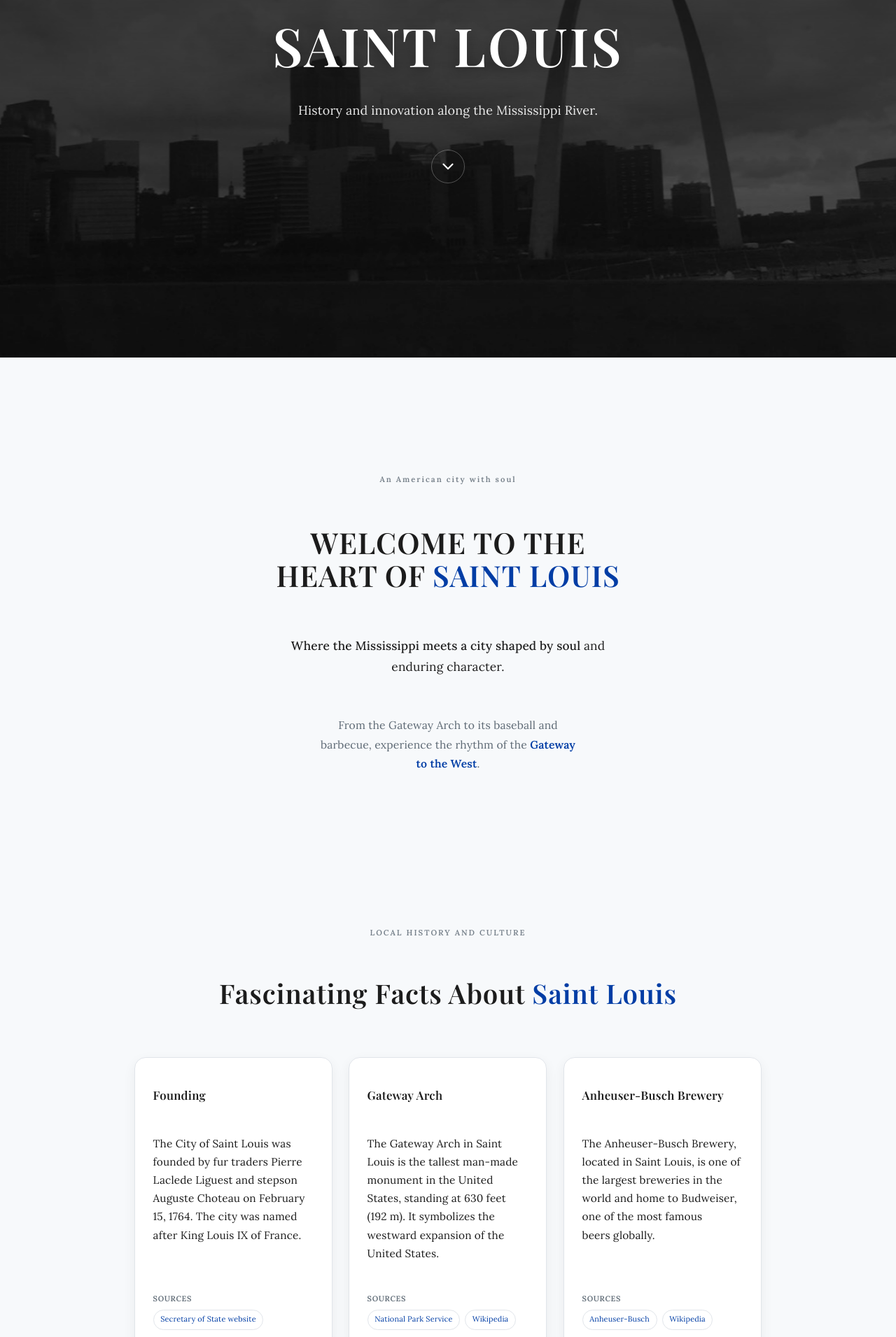
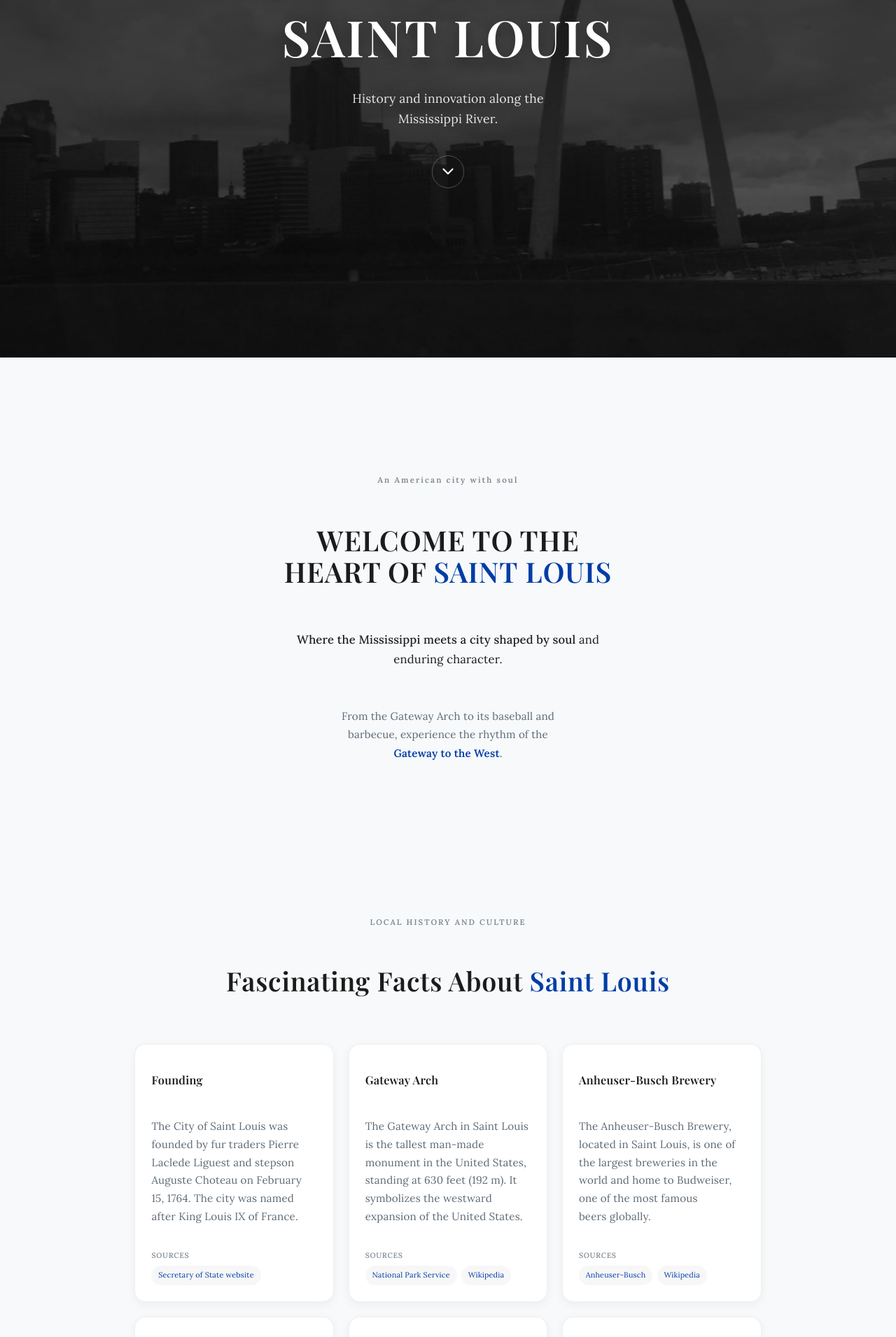
Before and after one commit to mcckyle/saint-louis-facts, a React (Vite) app: page / in a window 1280 px wide. Shown: the part 289-2200 px from the top of the page at 70% size. Built offline with nearby package versions, Linux system fonts and the light colour scheme.

Commit message:
FunFactsList.jsx: Change two divs into an article and footer, respectively.

```diff
--- a/index.html
+++ b/index.html
@@ -13,7 +13,6 @@
     <meta name="color-scheme" content="light dark" />
 
     <!-- Fonts. -->
-    <meta name="font-rendering" content="optimizeLegibility" />
     <link rel="preconnect" href="https://fonts.googleapis.com" />
     <link rel="preconnect" href="https://fonts.gstatic.com" crossorigin />
     <link
@@ -34,7 +33,7 @@
     />
 
     <!-- Prevent White Flash Before CSS Loads. -->
-    <style>html { background: #0F141A; color-scheme: light dark; }</style>
+    <style>html { background: #0F141A; }</style>
   </head>
 
   <body>
--- a/src/App.css
+++ b/src/App.css
@@ -20,7 +20,6 @@
     --color-bg: var(--stl-light);
     --color-bg-alt: var(--stl-white);
     --color-surface: var(--stl-white);
-    --color-surface-muted: rgba(255, 255, 255, 0.6);
     --color-text: var(--stl-ink);
     --color-text-muted: var(--stl-muted);
     --color-primary: var(--stl-blue);
@@ -40,22 +39,21 @@
     /* Radius. */
     --radius-sm: 12px;
     --radius: 16px;
-    --radius-lg: 24px;
 
     /* Shadows. */
-    --shadow-soft: 0 6px 18px rgba(0, 0, 0, 0.06);
-    --shadow-lift: 0 14px 32px rgba(0, 0, 0, 0.10);
+    --shadow-soft: 0 4px 14px rgba(0, 0, 0, 0.05);
+    --shadow-lift: 0 12px 28px rgba(0, 0, 0, 0.08);
 
     /* Spacing. */
     --pad-x: clamp(1.25rem, 4vw, 3.5rem);
     --pad-y: clamp(4rem, 7vw, 7rem);
 
-    --space-1: clamp(0.9rem, 1.5vw, 1.25rem);
-    --space-2: clamp(2rem, 4vw, 3rem);
-    --space-3: clamp(3rem, 5vw, 5rem);
+    --space-1: clamp(1rem, 1.6vw, 1.3rem);
+    --space-2: clamp(2.2rem, 4vw, 3.2rem);
+    --space-3: clamp(3.2rem, 5vw, 5.2rem);
 
     /* Motion. */
-    --transition: 280ms cubic-bezier(0.25, 0.8, 0.4, 1);
+    --transition: 260ms cubic-bezier(0.25, 0.8, 0.4, 1);
 }
 
 /* ====================================
@@ -66,15 +64,11 @@
     min-height: 100vh;
     display: flex;
     flex-direction: column;
-
-    background: var(--color-bg);
-    overflow-x: clip;
 }
 
 /* App Main Content Frame Styles. */
 .main
 {
-    width: 100%;
     max-width: var(--content-max);
     margin-inline: auto;
 
@@ -83,14 +77,13 @@
 
     padding: var(--pad-y) var(--pad-x);
 }
-.main > * { width: 100%; margin-inline: auto; }
 
 /* ====================================
    App Headings Styles.
 ======================================= */
 h1, h2, h3 { font-family: var(--font-heading); font-weight: 600; letter-spacing: 0.015em; line-height: 1.15; text-wrap: balance; }
-h1 { font-size: clamp(2.5rem, 5vw, 3.5rem); line-height: 1.1; }
-h2 { font-size: clamp(1.8rem, 4vw, 2.4rem); line-height: 1.15; }
+h1 { font-size: clamp(2.5rem, 5vw, 3.5rem); }
+h2 { font-size: clamp(1.8rem, 4vw, 2.4rem); }
 h3 { font-size: clamp(1.2rem, 2.4vw, 1.45rem); }
 
 /* ====================================
@@ -103,7 +96,7 @@ h3 { font-size: clamp(1.2rem, 2.4vw, 1.45rem); }
     top: 1rem;
     left: 1rem;
 
-    padding: 0.65rem 1rem;
+    padding: 0.6rem 1rem;
     background: var(--color-bg-alt);
     color: var(--color-primary);
 
@@ -121,11 +114,11 @@ h3 { font-size: clamp(1.2rem, 2.4vw, 1.45rem); }
 ======================================= */
 @media (prefers-color-scheme: dark)
 {
-    :root {
+    :root
+    {
         --color-bg: #0F141A;
         --color-bg-alt: #141A21;
         --color-surface: #141A21;
-    --color-surface-muted: rgba(20, 26, 33, 0.6);
         --color-text: #E8EDF3;
         --color-text-muted: #A9B3BE;
         --color-border: #2A3440;
@@ -137,7 +130,7 @@ h3 { font-size: clamp(1.2rem, 2.4vw, 1.45rem); }
 ======================================= */
 @keyframes fadeInUp
 {
-    from { opacity: 0; transform: translateY(24px); }
+    from { opacity: 0; transform: translateY(20px); }
     to { opacity: 1; transform: translateY(0); }
 }
 
--- a/src/components/FunFactsList/FunFactsList.css
+++ b/src/components/FunFactsList/FunFactsList.css
@@ -17,7 +17,7 @@
 
     display: flex;
     flex-direction: column;
-    gap: clamp(2rem, 3vw, 2.75rem);
+    gap: clamp(2rem, 3vw, 2.5rem);
 }
 .facts-header
 {
@@ -25,7 +25,7 @@
     flex-direction: column;
     align-items: center;
     text-align: center;
-    gap: 0.75rem;
+    gap: 0.65rem;
 }
 .facts-eyebrow
 {
@@ -34,15 +34,15 @@
     letter-spacing: 0.18em;
     text-transform: uppercase;
     color: var(--color-text-muted);
-    opacity: 0.85;
+    opacity: 0.8;
 }
 
 /* Section Heading Styles. */
 .fun-facts-heading
 {
-    font-size: clamp(2rem, 3.6vw, 2.4rem);
+    font-size: clamp(2rem, 3.6vw, 2.35rem);
     line-height: 1.12;
-    letter-spacing: 0.025em;
+    letter-spacing: 0.02em;
 }
 
 /* ====================================
@@ -52,8 +52,8 @@
 {
     list-style: none;
     display: grid;
-    grid-template-columns: repeat(auto-fit, minmax(280px, 1fr));
-    gap: clamp(1.1rem, 1.8vw, 1.5rem);
+    grid-template-columns: repeat(auto-fit, minmax(260px, 1fr));
+    gap: clamp(1rem, 1.6vw, 1.35rem);
     padding: 0;
     margin: 0;
 }
@@ -64,39 +64,38 @@
     display: flex;
     flex-direction: column;
     justify-content: space-between;
-    gap: 1.4rem;
+    gap: 1.2rem;
 
-    padding: clamp(1.3rem, 2vw, 1.6rem);
+    padding: clamp(1.25rem, 1.8vw, 1.5rem);
     background: var(--color-surface);
-    border: 1px solid var(--color-border);
+    border: 1px solid rgba(0, 0, 0, 0.06);
     border-radius: var(--radius);
     box-shadow: var(--shadow-soft);
-    will-change: transform;
 
     transition: transform var(--transition),
-                border-color var(--transition),
                 box-shadow var(--transition);
 }
 .fact-item:hover
 {
-    transform: translateY(-4px);
-    border-color: rgba(0, 0, 0, 0.08);
+    transform: translateY(-3px);
     box-shadow: var(--shadow-lift);
 }
-.fact-copy { display: flex; flex-direction: column; gap: 0.8rem; }
+.fact-copy { display: flex; flex-direction: column; gap: 0.7rem; }
 
 /* Fact Title Styles. */
 .fact-title
 {
-    font-size: 1.05rem;
+    font-size: 1.02rem;
     line-height: 1.35;
+    color: var(--color-text);
 }
 
 /* Fact Description Styles. */
 .fact-description
 {
-    font-size: 0.96rem;
+    font-size: 0.95rem;
     line-height: 1.7;
+    color: var(--color-text-muted);
 }
 
 /* Fact Sources Block Styles. */
@@ -104,45 +103,47 @@
 {
     display: flex;
     flex-direction: column;
-    gap: 0.35rem;
+    gap: 0.3rem;
     margin-top: auto; /* Keeps Sources aligned at the bottom of the source card. */
-    padding-top: 0.35rem;
 }
 
 .sources-label
 {
-    font-size: 0.68rem;
+    font-size: 0.66rem;
     font-weight: 600;
     letter-spacing: 0.06em;
     text-transform: uppercase;
     color: var(--color-text-muted);
+    opacity: 0.75;
 }
 
 /* Source Links Row Styles. */
-.sources-links { display: flex; flex-wrap: wrap; gap: 0.45rem; }
+.sources-links { display: flex; flex-wrap: wrap; gap: 0.4rem; }
 .source-link
 {
     display: inline-flex;
     align-items: center;
-    min-height: 1.85rem;
-    padding: 0.25rem 0.6rem;
 
-    border: 1px solid var(--color-border);
+    padding: 0.2rem 0.55rem;
+    min-height: 1.8rem;
+
+    border: 1px solid transparent;
     border-radius: 999px;
-    background: transparent;
+
+    font-size: 0.68rem;
+    background: rgba(0, 0, 0, 0.03);
     color: var(--color-primary);
-    font-size: 0.68rem;
 
-    transition: color var(--transition),
-                border-color var(--transition),
+    transition: transform var(--transition),
                 background-color var(--transition),
-                transform var(--transition);
+                color var(--transition);
 }
 .source-link:hover,
 .source-link:focus-visible
 {
     transform: translateY(-1px);
-    background: rgba(0, 0, 0, 0.035);
+    background: rgba(0, 0, 0, 0.06);
+    color: var(--color-accent);
 }
 
 @media (prefers-reduced-motion: reduce)
@@ -153,7 +154,7 @@
 /* FunFactsList Media Queries Styles. */
 @media (max-width: 768px)
 {
-    .facts-eyebrow { font-size: 0.72rem; letter-spacing: 0.16em; }
-    .fact-item { padding: 1.35rem; gap: 1.25rem; }
-    .fact-description { font-size: 0.95rem; }
+    .facts-eyebrow { font-size: 0.7rem; letter-spacing: 0.16em; }
+    .fact-item { padding: 1.25rem; gap: 1.1rem; }
+    .fact-description { font-size: 0.94rem; }
 }
--- a/src/components/FunFactsList/FunFactsList.jsx
+++ b/src/components/FunFactsList/FunFactsList.jsx
@@ -1,6 +1,6 @@
 //Filename: FunFactsList.jsx
 //Author: Kyle McColgan
-//Date: 6 April 2026
+//Date: 13 April 2026
 //Description: This file contains the facts list for the Saint Louis Facts React project.
 
 import React from "react";
@@ -33,18 +33,18 @@ function FunFactsList({ facts = defaultFacts })
               initial={{ opacity: 0, y: 12 }}
               whileInView={{ opacity: 1, y: 0 }}
               transition={{
-                duration: 0.3,
-                delay: index * 0.035,
+                duration: 0.28,
+                delay: index * 0.03,
                 ease: "easeOut",
               }}
               viewport={{ once: true, margin: "-64px" }}
             >
-              <div className="fact-copy">
+              <article className="fact-copy">
                 <h3 className="fact-title">{fact.title}</h3>
                 <p className="fact-description">{fact.description}</p>
-              </div>
+              </article>
               {fact.sources?.length > 0 && (
-                <div className="fact-sources">
+                <footer className="fact-sources">
                   <span className="sources-label">Sources</span>
                   <div className="sources-links">
                     {fact.sources.map((source, sourceIndex) => (
@@ -60,7 +60,7 @@ function FunFactsList({ facts = defaultFacts })
                       </a>
                     ))}
                 </div>
-              </div>
+              </footer>
               )}
             </motion.li>
           ))}
--- a/src/components/Header/Header.css
+++ b/src/components/Header/Header.css
@@ -27,12 +27,11 @@
     height: 100%;
     object-fit: cover;
 
-    transform: scale(1.02);
-    filter: brightness(0.5);
-    will-change: transform;
+    transform: scale(1.02) translateZ(0);
+    filter: brightness(0.52);
     backface-visibility: hidden;
 
-    transition: transform 8s ease;
+    transition: transform 10s ease;
 }
 
 /* ====================================
@@ -45,9 +44,9 @@
 
     background: linear-gradient(
       180deg,
-      rgba(0, 0, 0, 0.7),
-      rgba(0, 0, 0, 0.4) 52%,
-      rgba(0, 0, 0, 0.12) 100%
+      rgba(0, 0, 0, 0.68),
+      rgba(0, 0, 0, 0.38) 55%,
+      rgba(0, 0, 0, 0.1) 100%
     );
 }
 
@@ -66,16 +65,16 @@
 ======================================= */
 .header-content
 {
-    max-width: 700px;
+    max-width: 680px;
     margin-inline: auto;
 
     display: flex;
     flex-direction: column;
     align-items: center;
     text-align: center;
-    gap: clamp(0.9rem, 1.8vw, 1.4rem);
+    gap: var(--space-1);
 
-    animation: heroFade 650ms cubic-bezier(0.25, 0.8, 0.4, 1) both;
+    animation: fadeInUp 600ms ease-out both;
 }
 
 /* ====================================
@@ -83,32 +82,31 @@
 ======================================= */
 .header-eyebrow
 {
-    font-size: 0.78rem;
+    font-size: 0.72rem;
     font-weight: 600;
-    letter-spacing: 0.22em;
+    letter-spacing: 0.2em;
     text-transform: uppercase;
-    color: rgba(255, 255, 255, 0.72);
+    color: rgba(255, 255, 255, 0.7);
 }
 
 .header-title
 {
     margin: 0;
-    font-size: clamp(3rem, 6vw, 4.75rem);
-    line-height: 0.98;
+    font-size: clamp(3rem, 6vw, 4.5rem);
+    line-height: 1;
     letter-spacing: 0.04em;
     text-transform: uppercase;
     color: var(--color-inverse);
-    text-shadow: 0 8px 22px rgba(0, 0, 0, 0.35);
+    text-shadow: 0 6px 18px rgba(0, 0, 0, 0.32);
 }
 
 .header-subtitle
 {
-    max-width: 40ch;
-    font-size: clamp(1rem, 1.4vw, 1.15rem);
-    line-height: 1.7;
+    max-width: 38ch;
+    font-size: clamp(1rem, 1.4vw, 1.1rem);
+    line-height: 1.65;
 
-    color: rgba(255, 255, 255, 0.9);
-    text-shadow: 0 2px 10px rgba(0, 0, 0, 0.28);
+    color: rgba(255, 255, 255, 0.88);
 }
 
 /* ====================================
@@ -120,17 +118,14 @@
     align-items: center;
     justify-content: center;
 
-    width: 3rem;
-    height: 3rem;
+    width: 2.9rem;
+    height: 2.9rem;
 
-    border: 1px solid rgba(255, 255, 255, 0.28);
+    border: 1px solid rgba(255, 255, 255, 0.25);
     border-radius: 50%;
 
     background: transparent;
     color: var(--color-inverse);
-    box-shadow: var(--shadow-soft);
-    cursor: pointer;
-    will-change: transform;
 
     transition: transform var(--transition),
                 border-color var(--transition),
@@ -140,25 +135,25 @@
 .scroll-cue:hover,
 .scroll-cue:focus-visible
 {
-    transform: translateY(-2px);
-    border-color: rgba(255, 255, 255, 0.5);
-    background: rgba(255, 255, 255, 0.08);
-    box-shadow: var(--shadow-lift);
+    transform: translateY(-1px);
+    border-color: rgba(255, 255, 255, 0.45);
+    background: rgba(255, 255, 255, 0.06);
+    box-shadow: var(--shadow-soft);
 }
 
 /* ====================================
    Header Animations Styles.
 ======================================= */
-@keyframes heroFade
+/*@keyframes heroFade
 {
-    from { opacity: 0; transform: translateY(24px); }
+    from { opacity: 0; transform: translateY(20px); }
     to { opacity: 1; transform: translateY(0); }
-}
+}*/
 
-/* Simple Parallax Hover Effect Media Query Styles. */
+/* Simple Parallax Hover Effect Media Query (Desktop Only) Styles. */
 @media (hover: hover) and (pointer: fine)
 {
-    .header:hover .header-image { transform: scale(1.045); }
+    .header:hover .header-image { transform: scale(1.04) translateZ(0); }
 }
 
 @media (prefers-reduced-motion: reduce)
@@ -173,7 +168,6 @@
 @media (max-width: 768px)
 {
     .header { min-height: 92svh; }
-    .header-title { letter-spacing: 0.04em; }
-    .header-eyebrow { font-size: 0.72rem; letter-spacing: 0.18em; }
-    .scroll-cue { width: 2.75rem; height: 2.75rem; }
+    .header-eyebrow { font-size: 0.7rem; letter-spacing: 0.18em; }
+    .scroll-cue { width: 2.6rem; height: 2.6rem; }
 }
--- a/src/components/Intro/Intro.css
+++ b/src/components/Intro/Intro.css
@@ -14,8 +14,7 @@
 ======================================= */
 .intro-inner
 {
-    position: relative;
-    max-width: 720px;
+    max-width: var(--content-narrow);
     margin-inline: auto;
 
     display: flex;
@@ -23,28 +22,27 @@
     align-items: center;
     gap: clamp(1rem, 2vw, 1.4rem);
     text-align: center;
-    will-change: transform, opacity;
 
-    animation: fadeInUp 650ms cubic-bezier(0.25, 0.8, 0.4, 1) both;
+    animation: fadeInUp 600ms ease-out both;
 }
-.intro-header { display: flex; flex-direction: column; gap: 0.75rem; }
+.intro-header { display: flex; flex-direction: column; gap: 0.65rem; }
 
 /* Intro Eyebrow Styles. */
 .intro-eyebrow
 {
-    font-size: 0.7rem;
+    font-size: 0.72rem;
     font-weight: 600;
     letter-spacing: 0.18em;
     color: var(--color-text-muted);
-    opacity: 0.85;
+    opacity: 0.8;
 }
 
 /* Intro Main Title Styles. */
 .intro-title
 {
-    font-size: clamp(2.15rem, 4.2vw, 2.6rem);
+    font-size: clamp(2.1rem, 4vw, 2.5rem);
     line-height: 1.12;
-    letter-spacing: 0.025em;
+    letter-spacing: 0.02em;
     text-transform: uppercase;
     color: var(--color-text);
 }
@@ -52,9 +50,9 @@
 /* Intro Lead Paragraph Styles. */
 .intro-lead
 {
-    max-width: 46ch;
+    max-width: 44ch;
     margin-inline: auto;
-    font-size: clamp(1.05rem, 1.35vw, 1.12rem);
+    font-size: clamp(1.02rem, 1.3vw, 1.1rem);
     line-height: 1.7;
     color: var(--color-text);
 }
@@ -63,8 +61,8 @@
 /* Intro Supporting Body Paragraph Styles. */
 .intro-body
 {
-    max-width: 38ch;
-    font-size: clamp(0.98rem, 1.05vw, 1.02rem);
+    max-width: 36ch;
+    font-size: clamp(0.95rem, 1.05vw, 1rem);
     line-height: 1.75;
     color: var(--color-text-muted);
 }
@@ -80,5 +78,5 @@
 @media (max-width: 768px)
 {
     .intro { padding-block: clamp(3.5rem, 7vw, 4.5rem); }
-    .intro-eyebrow { font-size: 0.72rem; letter-spacing: 0.16em; }
+    .intro-eyebrow { font-size: 0.7rem; letter-spacing: 0.16em; }
 }
--- a/src/index.css
+++ b/src/index.css
@@ -4,11 +4,11 @@
     CSS Reset and Base Styles.
 ======================================= */
 *, *::before, *::after { box-sizing: border-box; }
-html { font-size: 16px; text-size-adjust: 100%; scroll-behavior: smooth; background: var(--color-bg); }
+html { font-size: 16px; scroll-behavior: smooth; }
 body
 {
+    margin: 0;
     min-height: 100vh;
-    margin: 0;
 
     font-family: var(--font-body);
     line-height: 1.65;
@@ -17,7 +17,6 @@ body
     color: var(--color-text);
 
     -webkit-font-smoothing: antialiased;
-    -moz-osx-font-smoothing: grayscale;
     text-rendering: optimizeLegibility;
 }
 /* Media Elements Styles. */
```
Also changed, not shown: src/components/Footer/Footer.css (+25 -20 lines), src/components/Interactive/Interactive.css (+23 -27 lines), src/components/Interactive/Interactive.jsx (+4 -5 lines), 6 other files (tests, documents, lock files or other folders). Lines whose indentation alone changed are shown as unchanged.
